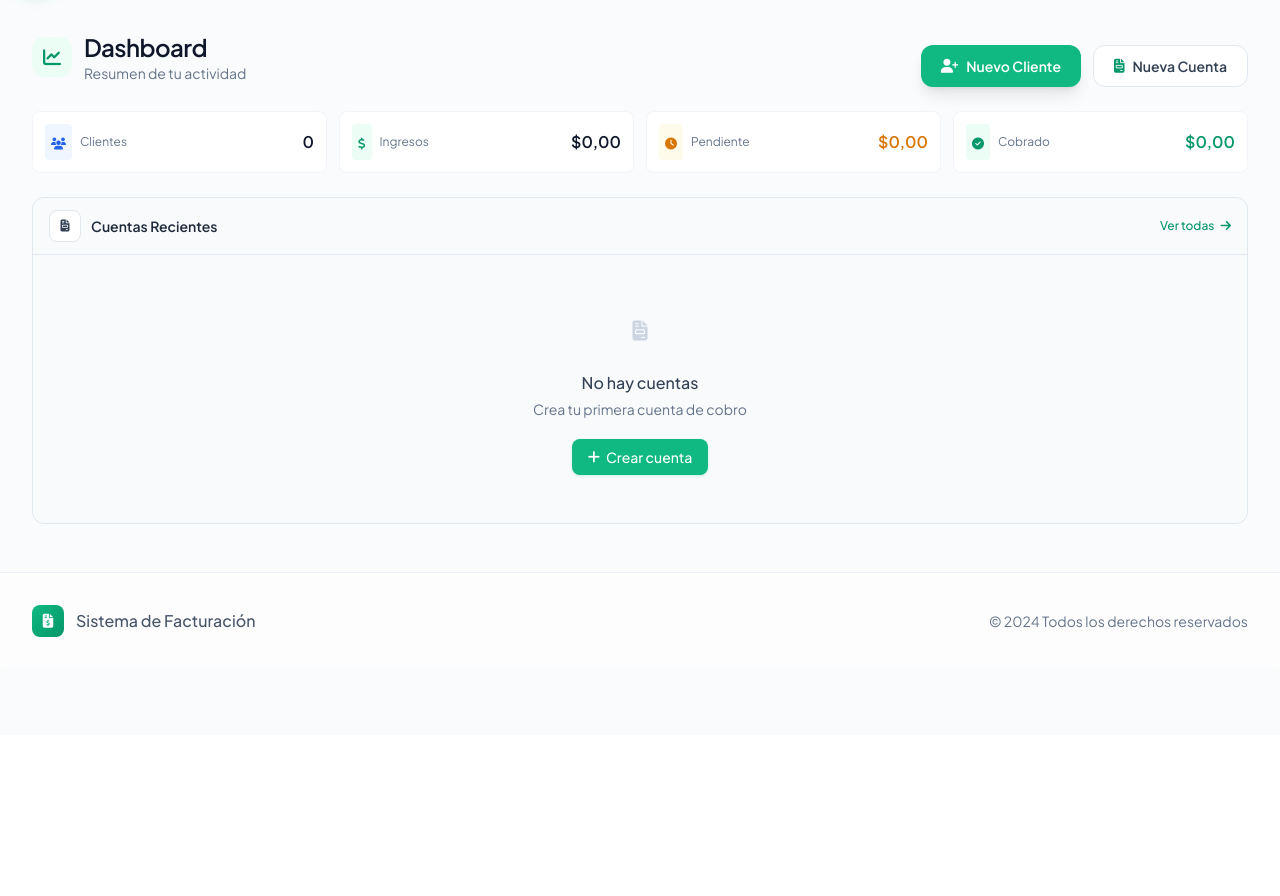
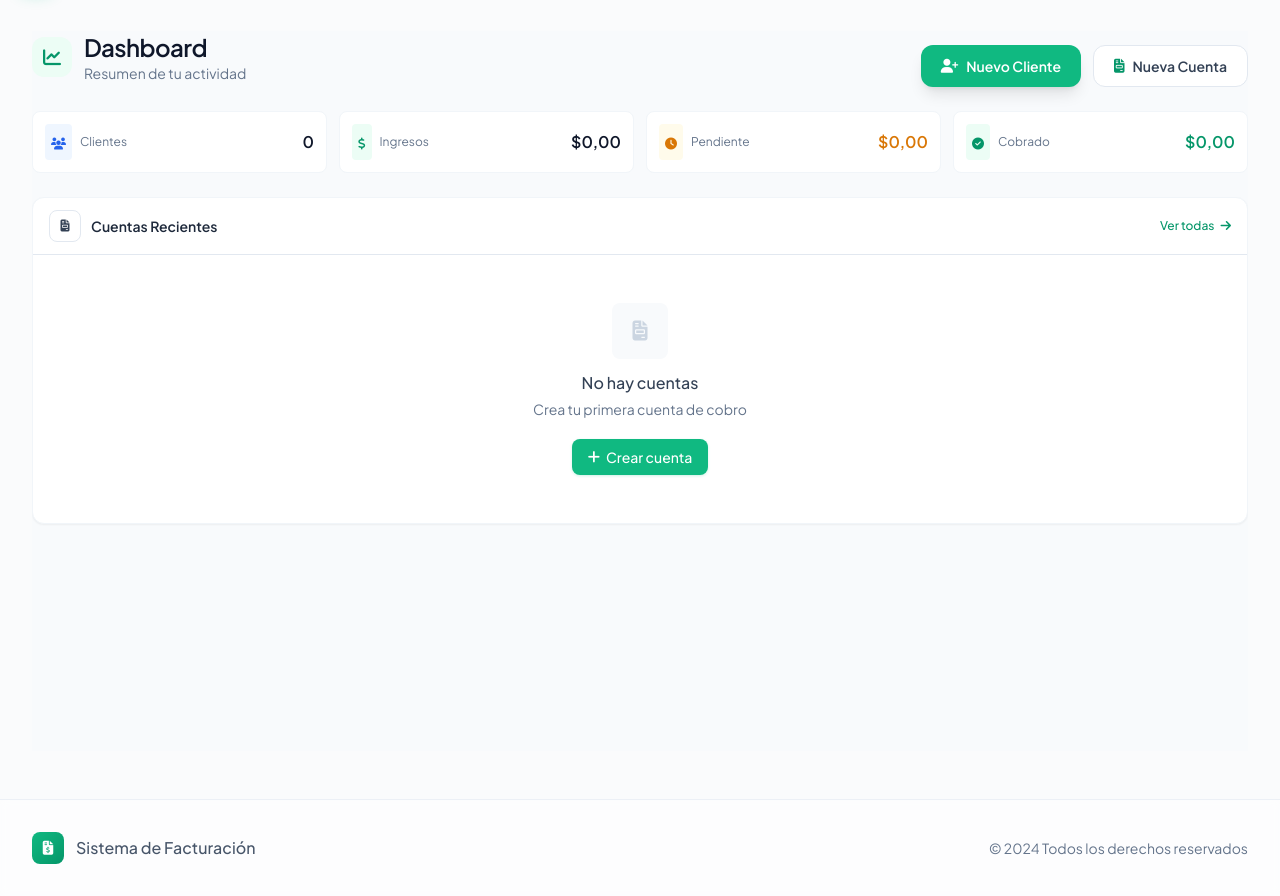
Before and after one commit to Eglism11/web-facturacion, a Flask app: page / in a window 1280 px wide. Shown: the part 65-961 px from the top of the page. Before the commit the page ends 702 px from the top, so only its background shows below. Run offline with Flask 3, Linux system fonts and the light colour scheme; the visitor is signed in with stand-in values (Sample User, id 1); data that the repository does not hold is empty; parts of the project's set-up code (start-up, migrations or seed data) failed here and were passed over; some libraries are stand-ins or nearby versions.

Commit message:
UI: Fix z-index menú y contraste fondos

```diff
--- a/templates/base.html
+++ b/templates/base.html
@@ -260,8 +260,8 @@
 
         <input type="checkbox" id="mobile-menu-toggle" class="hidden peer">
 
-        <div class="hidden peer-checked:block md:hidden fixed inset-x-0 bottom-0 top-auto z-50 bg-slate-900/98 border-t border-slate-700 animate-slide-down max-h-[70vh] overflow-y-auto">
-            <div class="px-4 py-3 space-y-1">
+        <div class="hidden peer-checked:block md:hidden fixed inset-0 bottom-auto z-50 bg-slate-900 border-t border-slate-700 animate-slide-down max-h-[80vh] overflow-y-auto">
+            <div class="px-4 py-4 pt-20 space-y-1">
                 <a href="{{ url_for('index') }}" class="mobile-nav-link">
                     <i class="fas fa-home mr-3 w-5"></i>Inicio
                 </a>
--- a/templates/index.html
+++ b/templates/index.html
@@ -3,7 +3,7 @@
 {% block title %}Dashboard - Facturación{% endblock %}
 
 {% block content %}
-<div class="space-y-6 fade-in overflow-x-hidden">
+<div class="space-y-6 fade-in overflow-x-hidden bg-slate-50 min-h-[calc(100vh-80px)]">
     <div class="page-header flex flex-col lg:flex-row lg:items-end lg:justify-between gap-4">
         <div class="slide-up">
             <div class="flex items-center space-x-3 mb-1">
@@ -78,7 +78,7 @@
     </div>
 
     <div class="mt-6">
-    <div class="bg-slate-50 rounded-xl overflow-hidden slide-up border border-slate-200" style="animation-delay: 0.4s;">
+    <div class="bg-white rounded-xl overflow-hidden slide-up border border-slate-100 shadow-sm" style="animation-delay: 0.4s;">
         <div class="px-4 py-3 border-b border-slate-200 flex items-center justify-between">
             <div class="flex items-center space-x-2.5">
                 <div class="w-8 h-8 rounded-lg bg-white border border-slate-200 flex items-center justify-center">
```
